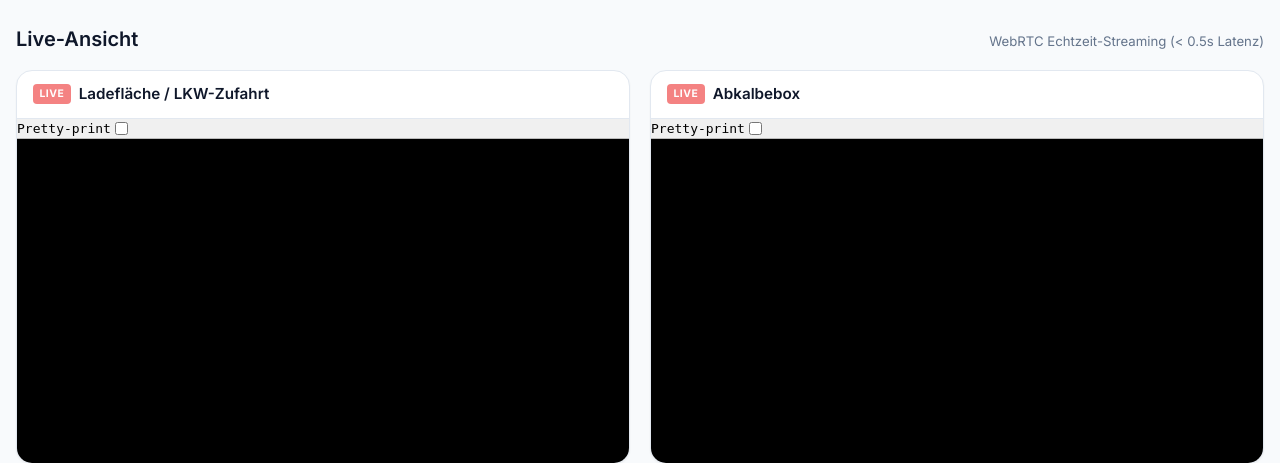
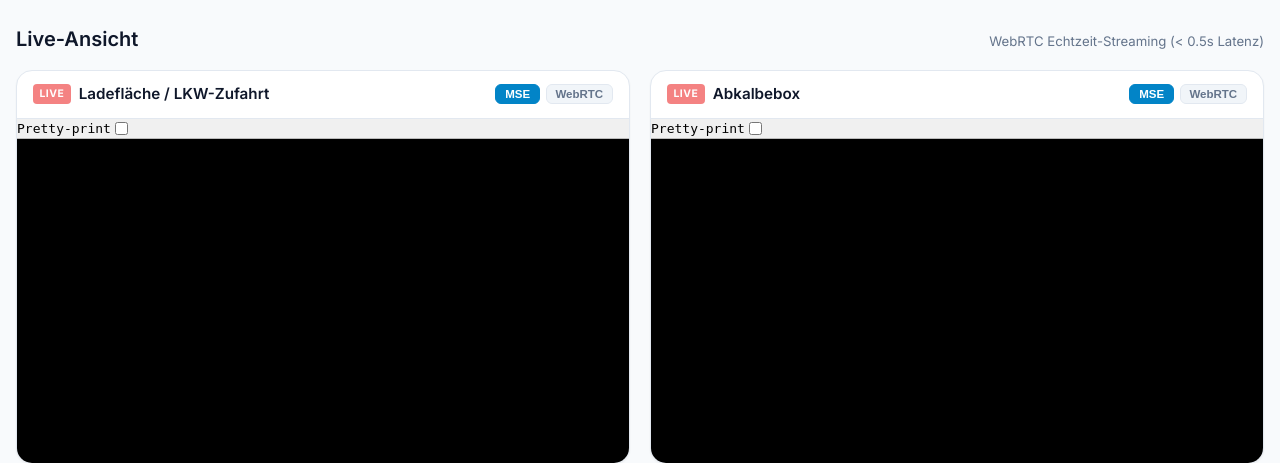
Before and after one commit to Drantum/farmwatch, a FastAPI app: page / in a window 1280 px wide. Shown: the part 83-546 px from the top of the page. Run offline with FastAPI, Linux system fonts and the light colour scheme; data that the repository does not hold is empty; some libraries are stand-ins or nearby versions.

Commit message:
Fix: Use stream.html with mode=mse by default and add live stream mode switcher (MSE/WebRTC)

```diff
--- a/app/static/css/style.css
+++ b/app/static/css/style.css
@@ -200,14 +200,51 @@ body {
 .card-title {
   display: flex;
   align-items: center;
+  justify-content: space-between;
   gap: 0.5rem;
   padding: 0.75rem 1rem;
   border-bottom: 1px solid var(--border-color);
+  flex-wrap: wrap;
+}
+
+.card-title-left {
+  display: flex;
+  align-items: center;
+  gap: 0.5rem;
 }
 
 .card-title h3 {
   font-size: 0.95rem;
   font-weight: 600;
+}
+
+.stream-modes {
+  display: flex;
+  gap: 0.35rem;
+  margin-left: auto;
+}
+
+.mode-btn {
+  background: var(--bg-subtle);
+  border: 1px solid var(--border-color);
+  color: var(--text-secondary);
+  font-size: 0.72rem;
+  font-weight: 600;
+  padding: 0.2rem 0.55rem;
+  border-radius: 6px;
+  cursor: pointer;
+  transition: all 0.15s ease;
+}
+
+.mode-btn:hover {
+  color: var(--text-primary);
+  border-color: var(--brand-primary);
+}
+
+.mode-btn.active {
+  background: var(--brand-primary);
+  color: #fff;
+  border-color: var(--brand-primary);
 }
 
 .live-indicator {
@@ -238,6 +275,8 @@ body {
   height: 100%;
   border: none;
   display: block;
+  position: relative;
+  z-index: 2;
 }
 
 .video-fallback {
@@ -249,6 +288,7 @@ body {
   color: #94a3b8;
   font-size: 0.9rem;
   pointer-events: none;
+  z-index: 1;
 }
 
 /* Events Grid */
--- a/app/static/js/app.js
+++ b/app/static/js/app.js
@@ -45,21 +45,49 @@ document.addEventListener("DOMContentLoaded", () => {
     localStorage.setItem("theme", newTheme);
   });
 
-  // 2. go2rtc Streams einbinden
+  // 2. go2rtc Streams einbinden (Standard: MSE über Port 1984 für sofortigen Start ohne WebRTC-Port-Probleme)
+  const streamModes = {
+    lkw: "mse",
+    kalb: "mse",
+  };
+
+  function updateStreamUrl(name) {
+    const iframe = name === "lkw" ? streamLkw : streamKalb;
+    const fallback = name === "lkw" ? fallbackLkw : fallbackKalb;
+    const mode = streamModes[name] || "mse";
+
+    if (!iframe) return;
+
+    // stream.html mit explizitem Modus aufrufen
+    const url = `http://${host}:${go2rtcPort}/stream.html?src=${name}&mode=${mode}`;
+    iframe.src = url;
+
+    iframe.onload = () => {
+      if (fallback) fallback.style.display = "none";
+    };
+    // Zusätzlicher Fallback-Timer zur Sicherheit
+    setTimeout(() => {
+      if (fallback) fallback.style.display = "none";
+    }, 1500);
+  }
+
   function initStreams() {
-    // go2rtc Stream Player via WebRTC
-    const lkwUrl = `http://${host}:${go2rtcPort}/webrtc.html?src=lkw&media=video`;
-    const kalbUrl = `http://${host}:${go2rtcPort}/webrtc.html?src=kalb&media=video`;
+    updateStreamUrl("lkw");
+    updateStreamUrl("kalb");
 
-    streamLkw.src = lkwUrl;
-    streamKalb.src = kalbUrl;
-
-    streamLkw.onload = () => {
-      if (fallbackLkw) fallbackLkw.style.display = "none";
-    };
-    streamKalb.onload = () => {
-      if (fallbackKalb) fallbackKalb.style.display = "none";
-    };
+    // Umschalter für Streaming-Modus (MSE / WebRTC)
+    document.querySelectorAll(".mode-btn").forEach((btn) => {
+      btn.addEventListener("click", () => {
+        const stream = btn.getAttribute("data-stream");
+        const mode = btn.getAttribute("data-mode");
+        if (stream && mode) {
+          streamModes[stream] = mode;
+          btn.closest(".stream-modes").querySelectorAll(".mode-btn").forEach((b) => b.classList.remove("active"));
+          btn.classList.add("active");
+          updateStreamUrl(stream);
+        }
+      });
+    });
   }
 
   // 3. Ereignisse laden (/api/events)
--- a/app/templates/index.html
+++ b/app/templates/index.html
@@ -43,9 +43,13 @@
           <div class="card-title">
             <span class="live-indicator">LIVE</span>
             <h3>Ladefläche / LKW-Zufahrt</h3>
+            <div class="stream-modes">
+              <button type="button" class="mode-btn active" data-stream="lkw" data-mode="mse" title="Media Source Extensions (Empfohlen, läuft über Port 1984)">MSE</button>
+              <button type="button" class="mode-btn" data-stream="lkw" data-mode="webrtc" title="WebRTC (Sub-Sekunden Latenz)">WebRTC</button>
+            </div>
           </div>
           <div class="video-container">
-            <iframe id="stream-lkw" src="" title="Stream LKW Ladefläche" allow="autoplay; fullscreen" loading="lazy"></iframe>
+            <iframe id="stream-lkw" src="" title="Stream LKW Ladefläche" allow="autoplay; fullscreen"></iframe>
             <div class="video-fallback" id="fallback-lkw">
               <span>Stream wird geladen...</span>
             </div>
@@ -57,9 +61,13 @@
           <div class="card-title">
             <span class="live-indicator">LIVE</span>
             <h3>Abkalbebox</h3>
+            <div class="stream-modes">
+              <button type="button" class="mode-btn active" data-stream="kalb" data-mode="mse" title="Media Source Extensions (Empfohlen, läuft über Port 1984)">MSE</button>
+              <button type="button" class="mode-btn" data-stream="kalb" data-mode="webrtc" title="WebRTC (Sub-Sekunden Latenz)">WebRTC</button>
+            </div>
           </div>
           <div class="video-container">
-            <iframe id="stream-kalb" src="" title="Stream Abkalbebox" allow="autoplay; fullscreen" loading="lazy"></iframe>
+            <iframe id="stream-kalb" src="" title="Stream Abkalbebox" allow="autoplay; fullscreen"></iframe>
             <div class="video-fallback" id="fallback-kalb">
               <span>Stream wird geladen...</span>
             </div>
```
